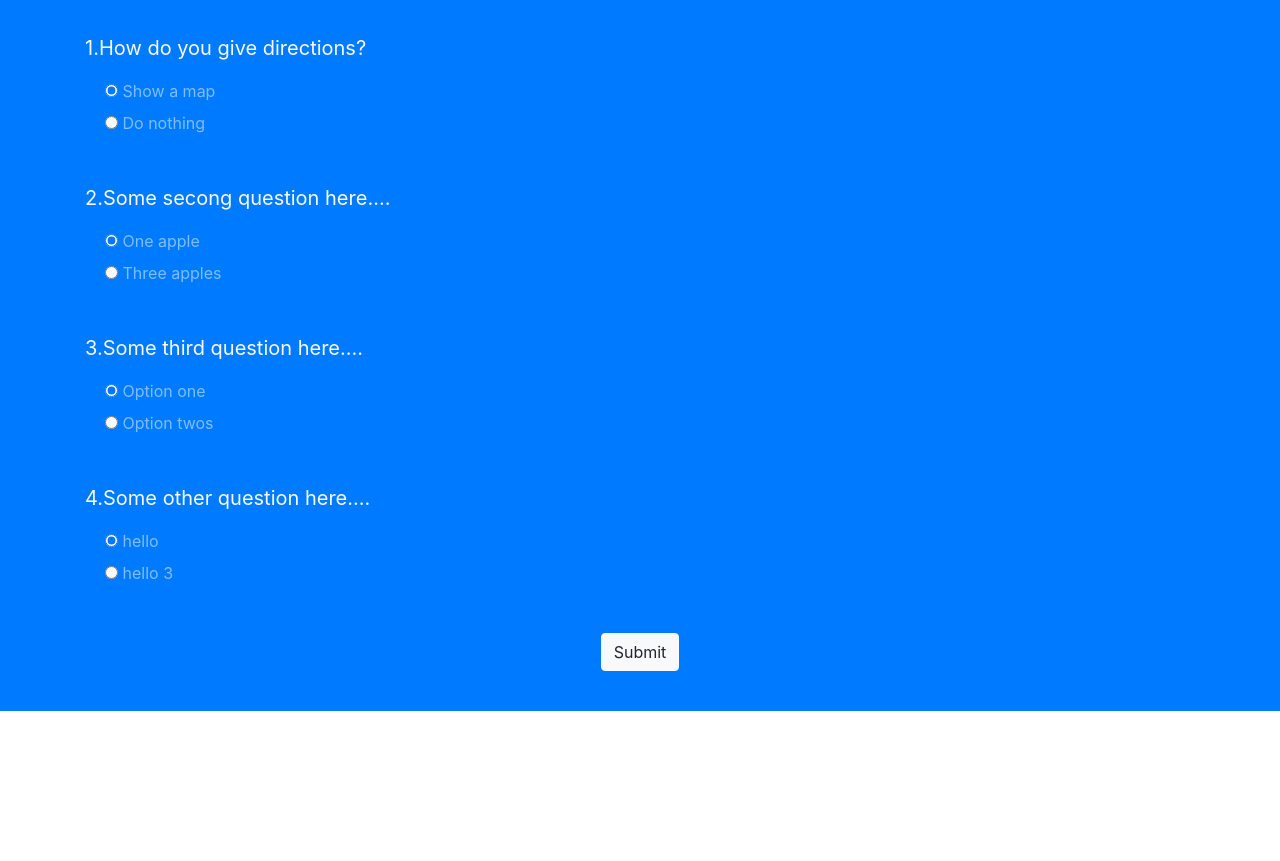
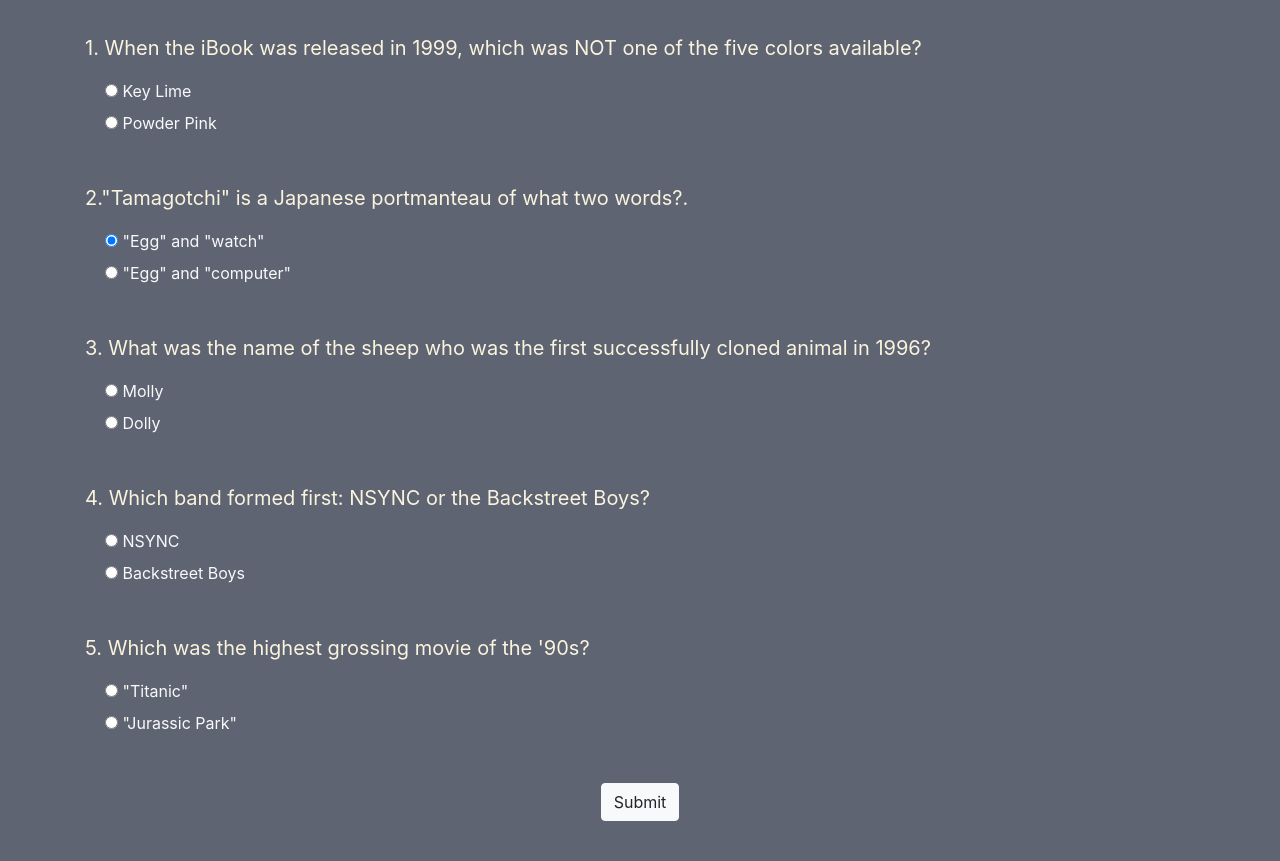
Before and after one commit to melissagnzx/JavasScript_Quiz, a plain HTML site: page index.html in a window 1280 px wide. Shown: the part 292-1153 px from the top of the page. Before the commit the page ends 1003 px from the top, so only its background shows below. Drawn offline with nearby package versions, Linux system fonts and the light colour scheme.

Commit message:
added sass style sheet and new quiz questions

```diff
--- a/app.js
+++ b/app.js
@@ -1,4 +1,4 @@
-const correctAnswers = ["B", "B", "B", "B"];
+const correctAnswers = ["B", "A", "B", "B", "A"];
 const form = document.querySelector(".quiz-form");
 const result = document.querySelector(".result");
 
@@ -12,7 +12,7 @@ form.addEventListener("submit", e => {
     form.q4.value
   ];
 
-  //check ansers
+  //check answers
   const checkAnswer = (answer, index) => {
     if (answer === correctAnswers[index]) {
       score += 25;
@@ -20,6 +20,21 @@ form.addEventListener("submit", e => {
   };
   userAnsers.forEach(checkAnswer);
 
-  result.querySelector("span").textContent = `${score}%`;
+  //show results
+  scrollTo(0, 0);
   result.classList.remove("d-none");
+
+  //result animation
+  let output = 0;
+
+  const outputAnimation = () => {
+    result.querySelector("span").textContent = `${output}%`;
+    if (output === score) {
+      clearInterval(timer);
+    } else {
+      output++;
+    }
+  };
+
+  const timer = setInterval(outputAnimation, 10);
 });
--- /dev/null
+++ b/app.sass
@@ -0,0 +1,20 @@
+$pink: #d46ce7
+$blue: #89aee1
+$purple:#7837eb
+
+#header
+  background-color: 	#AED9E0
+
+#title
+  color: #5E6472
+
+
+
+#quiz_section
+  background: #5E6472
+  div
+    h2
+      color: #B8F2E6
+  form
+    p
+      color: #FAF3DD
--- a/index.html
+++ b/index.html
@@ -3,6 +3,8 @@
     <meta charset="UTF-8" />
     <meta name="viewport" content="width=device-width, initial-scale=1.0" />
     <meta http-equiv="X-UA-Compatible" content="ie=edge" />
+    <link rel="stylesheet" type="text/css" href="app.css" />
+
     <link
       rel="stylesheet"
       href="https://stackpath.bootstrapcdn.com/bootstrap/4.3.1/css/bootstrap.min.css"
@@ -13,75 +15,90 @@
   </head>
   <body>
     <!-- top section   -->
-    <div class="ingro py-3 bg-white text-center">
+    <div id="header" class="py-3 text-center">
       <div class="container">
-        <h2 class="text-primary display-3 my-4">JavaScript Quiz</h2>
+        <h2 id="title" class="display-3 my-4">90's Trivia Quiz</h2>
       </div>
     </div>
 
     <div class="result py-4 d-none bg-light text-center">
       <div class="container lead">
-        <p>
-          You are <span class="text-primary display-4 p-3"> 0%</span> Correct
-        </p>
+        <p>You are <span class="display-4 p-3"> 0%</span> correct!</p>
       </div>
     </div>
 
     <!-- quiz section  -->
-    <div class="quiz py-4 bg-primary">
+    <div id="quiz_section" class="quiz py-4">
       <div class="container">
-        <h2 class="my-5 text-white">On with the questions...</h2>
+        <h2 class="my-5">
+          Find out where your knowledge of the greatest decade ever stands.
+        </h2>
         <form class="quiz-form text-light">
           <div class="my-5">
             <p class="lead font-weight-normal">
-              1.How do you give directions?
+              1. When the iBook was released in 1999, which was NOT one of the
+              five colors available?
             </p>
-            <div class="form-check my-2 text-white-50">
-              <input type="radio" name="q1" value="A" checked />
-              <label class="form-check-label">Show a map</label>
+            <div class="form-check my-2 text-white-30">
+              <input type="radio" name="q1" value="A" />
+              <label class="form-check-label">Key Lime</label>
             </div>
-            <div class="form-check my-2 text-white-50">
+            <div class="form-check my-2 text-white-30">
               <input type="radio" name="q1" value="B" />
-              <label class="form-check-label">Do nothing</label>
+              <label class="form-check-label">Powder Pink</label>
             </div>
           </div>
           <div class="my-5">
             <p class="lead font-weight-normal">
-              2.Some secong question here....
+              2."Tamagotchi" is a Japanese portmanteau of what two words?.
             </p>
-            <div class="form-check my-2 text-white-50">
+            <div class="form-check my-2 text-white-30">
               <input type="radio" name="q2" value="A" checked />
-              <label class="form-check-label">One apple</label>
+              <label class="form-check-label">"Egg" and "watch"</label>
             </div>
-            <div class="form-check my-2 text-white-50">
+            <div class="form-check my-2 text-white-30">
               <input type="radio" name="q2" value="B" />
-              <label class="form-check-label">Three apples</label>
+              <label class="form-check-label">"Egg" and "computer"</label>
             </div>
           </div>
           <div class="my-5">
             <p class="lead font-weight-normal">
-              3.Some third question here....
+              3. What was the name of the sheep who was the first successfully
+              cloned animal in 1996?
             </p>
-            <div class="form-check my-2 text-white-50">
-              <input type="radio" name="q3" value="A" checked />
-              <label class="form-check-label">Option one</label>
+            <div class="form-check my-2 text-white-30">
+              <input type="radio" name="q3" value="A" />
+              <label class="form-check-label">Molly</label>
             </div>
-            <div class="form-check my-2 text-white-50">
+            <div class="form-check my-2 text-white-30">
               <input type="radio" name="q3" value="B" />
-              <label class="form-check-label">Option twos</label>
+              <label class="form-check-label">Dolly</label>
             </div>
           </div>
           <div class="my-5">
             <p class="lead font-weight-normal">
-              4.Some other question here....
+              4. Which band formed first: NSYNC or the Backstreet Boys?
             </p>
-            <div class="form-check my-2 text-white-50">
-              <input type="radio" name="q4" value="A" checked />
-              <label class="form-check-label">hello</label>
+            <div class="form-check my-2 text-white-30">
+              <input type="radio" name="q4" value="A" />
+              <label class="form-check-label">NSYNC</label>
             </div>
-            <div class="form-check my-2 text-white-50">
+            <div class="form-check my-2 text-white-30">
               <input type="radio" name="q4" value="B" />
-              <label class="form-check-label">hello 3</label>
+              <label class="form-check-label">Backstreet Boys</label>
+            </div>
+          </div>
+          <div class="my-5">
+            <p class="lead font-weight-normal">
+              5. Which was the highest grossing movie of the '90s?
+            </p>
+            <div class="form-check my-2 text-white-30">
+              <input type="radio" name="q5" value="A" />
+              <label class="form-check-label">"Titanic"</label>
+            </div>
+            <div class="form-check my-2 text-white-30">
+              <input type="radio" name="q5" value="B" />
+              <label class="form-check-label">"Jurassic Park"</label>
             </div>
           </div>
           <div class="text-center">
```
Also changed, not shown: app.css (added), 1 other file.
